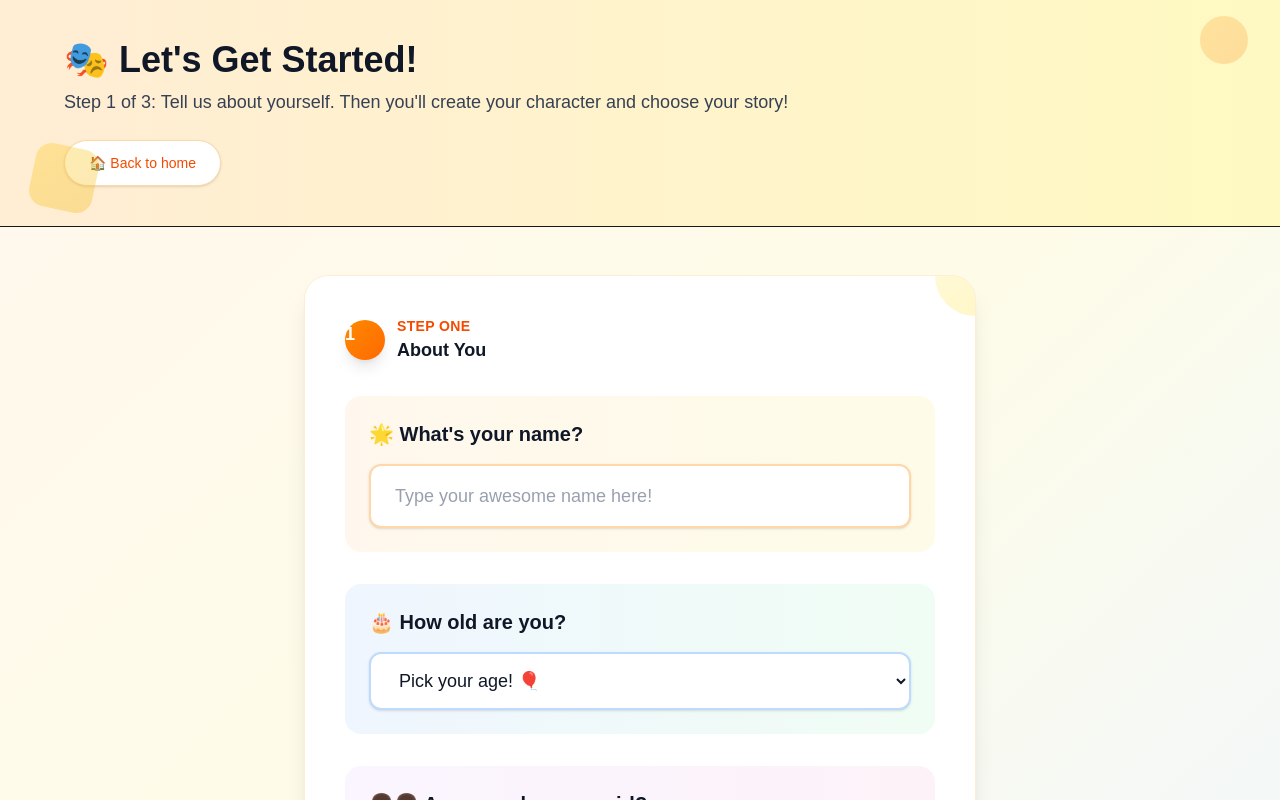
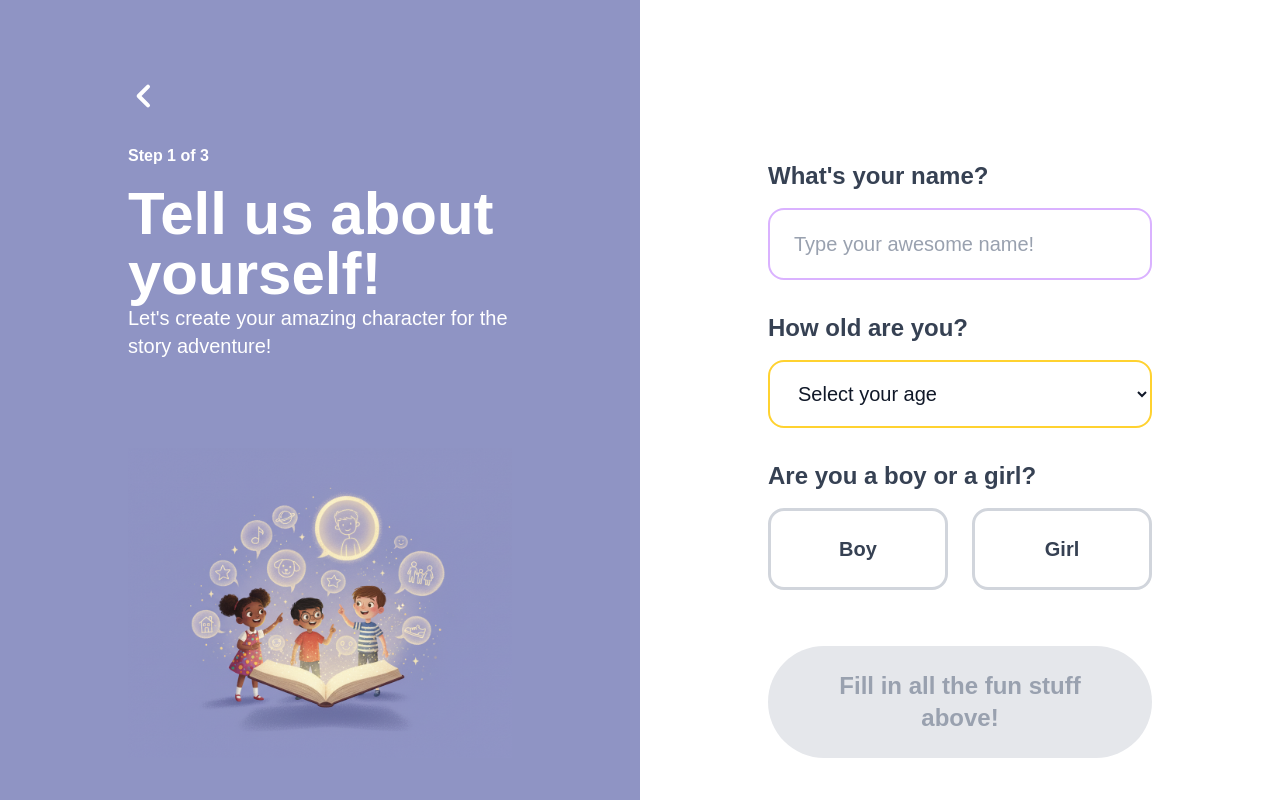
Before and after one commit to jackuson14/amz-interactive-story, a Next.js app in the folder web/: page /play/character in a window 1280 px wide. Shown: the top 800 px of the page. Built offline with nearby package versions, Linux system fonts and the light colour scheme.

Commit message:
UI (#13)
* Landing page UI

* Landing page improvement

* Step 1 UI improvement

---------

Co-authored-by: NezoBenardi <nezo.benardi@storehub.com>

```diff
--- a/web/src/app/play/character/page.js
+++ b/web/src/app/play/character/page.js
@@ -1,6 +1,7 @@
 "use client";
 import { useEffect, useState } from "react";
 import Link from "next/link";
+import Image from "next/image";
 
 const CHARACTER_KEY = "character_v1";
 
@@ -38,126 +39,107 @@ export default function PlayCharacterPage() {
   const canProceed = characterName.trim() && characterAge && characterGender;
 
   return (
-    <main className="min-h-screen bg-gradient-to-br from-orange-50 via-yellow-50 to-blue-50">
-      <section className="px-6 sm:px-10 md:px-16 py-10 border-b bg-gradient-to-r from-orange-100 to-yellow-100 relative overflow-hidden">
-        {/* Decorative shapes */}
-        <div className="absolute top-4 right-8 w-12 h-12 bg-gradient-to-br from-orange-400 to-orange-500 rounded-full opacity-20"></div>
-        <div className="absolute bottom-4 left-8 w-16 h-16 bg-gradient-to-br from-yellow-400 to-yellow-500 rounded-2xl opacity-30 rotate-12"></div>
-        <div className="relative z-10">
-          <h1 className="text-3xl sm:text-4xl font-bold text-gray-900 mb-2">🎭 Let&apos;s Get Started!</h1>
-          <p className="text-lg text-gray-700">Step 1 of 3: Tell us about yourself. Then you&apos;ll create your character and choose your story!</p>
+    <main className="min-h-screen">
+      <section>
+        <div className="mx-auto max-w-full">
+          <div className="grid grid-cols-1 lg:grid-cols-2">
+            {/* Left side - Title */}
+            <div className="px-12 sm:px-16 md:px-32 py-20 min-h-screen flex flex-col" style={{backgroundColor: '#8f94c4'}}>
+              <Link href="/" className="inline-flex items-center text-white hover:text-gray-200 transition-all hover:scale-105 mb-8">
+                <svg className="w-8 h-8" fill="none" stroke="currentColor" viewBox="0 0 24 24" xmlns="http://www.w3.org/2000/svg">
+                  <path strokeLinecap="round" strokeLinejoin="round" strokeWidth={3} d="M15 19l-7-7 7-7" />
+                </svg>
+              </Link>
+              <div className="mb-8">
+                <div className="text-white text-base font-bold mb-4">
+                  Step 1 of 3
                 </div>
-        <div className="mt-6 flex flex-col sm:flex-row flex-wrap gap-3">
-          <Link href="/" className="w-full sm:w-auto text-center rounded-full bg-white border border-orange-200 px-6 py-3 text-sm text-orange-600 font-medium hover:bg-orange-50 transition-colors shadow-sm">🏠 Back to home</Link>
+                <h1 className="text-5xl lg:text-6xl font-extrabold text-white">Tell us about yourself!</h1>
+                <p className="text-xl text-white mb-8">Let's create your amazing character for the story adventure!</p>
               </div>
-      </section>
-
-      <section className="px-6 sm:px-10 md:px-16 py-12">
-        <div className="mx-auto max-w-2xl">
-          <div className="rounded-3xl bg-white p-8 sm:p-10 shadow-xl border border-orange-100 relative overflow-hidden">
-            {/* Card decorative elements */}
-            <div className="absolute top-0 right-0 w-20 h-20 bg-gradient-to-br from-yellow-200 to-yellow-300 rounded-full opacity-30 transform translate-x-10 -translate-y-10"></div>
-            <div className="absolute bottom-0 left-0 w-16 h-16 bg-gradient-to-br from-blue-200 to-blue-300 rounded-2xl opacity-20 transform -translate-x-8 translate-y-8 rotate-45"></div>
-            <div className="flex items-center gap-3 mb-8 relative z-10">
-              <span className="inline-block w-10 h-10 rounded-full bg-gradient-to-br from-orange-400 to-orange-500 text-white grid place-items-center text-lg font-bold shadow-lg">1</span>
-              <div>
-                <h2 className="text-sm uppercase tracking-wide text-orange-600 font-semibold">Step One</h2>
-                <p className="text-lg font-bold text-gray-900">About You</p>
+              <div className="flex-grow flex items-end">
+                <Image
+                  src="/images/step1.png"
+                  alt="Character creation illustration"
+                  width={400}
+                  height={300}
+                  className="w-full"
+                  unoptimized
+                />
               </div>
             </div>
 
-            <div className="space-y-8 relative z-10">
+            {/* Right side - Form fields */}
+            <div className="bg-white px-12 sm:px-16 md:px-32 py-20 min-h-screen">
+              <div className="space-y-8 mt-20">
               <div>
-                <div className="bg-gradient-to-r from-orange-50 to-yellow-50 rounded-2xl p-6">
-                  <label htmlFor="character-name" className="block text-xl font-bold text-gray-900 mb-4 flex items-center gap-2">
-                    🌟 What&apos;s your name?
+                <label htmlFor="character-name" className="block text-2xl font-bold text-gray-700 mb-4">
+                  What&apos;s your name?
                 </label>
                 <input
                   id="character-name"
                   type="text"
                   value={characterName}
                   onChange={(e) => setCharacterName(e.target.value)}
-                    placeholder="Type your awesome name here!"
-                    className="w-full rounded-xl border-2 border-orange-200 px-6 py-4 text-lg text-gray-900 placeholder-gray-400 focus:border-orange-400 focus:ring-2 focus:ring-orange-200 bg-white shadow-sm transition-all"
+                  placeholder="Type your awesome name!"
+                  className="w-full rounded-2xl border-2 border-purple-300 px-6 py-5 text-xl text-gray-900 placeholder-gray-400 focus:border-purple-500 focus:outline-none focus:ring-4 focus:ring-purple-200 transition-all bg-white hover:border-purple-400"
                 />
-                </div>
               </div>
 
               <div>
-                <div className="bg-gradient-to-r from-blue-50 to-green-50 rounded-2xl p-6">
-                  <label htmlFor="character-age" className="block text-xl font-bold text-gray-900 mb-4 flex items-center gap-2">
-                    🎂 How old are you?
+                <label htmlFor="character-age" className="block text-2xl font-bold text-gray-700 mb-4">
+                  How old are you?
                 </label>
                 <select
                   id="character-age"
                   value={characterAge}
                   onChange={(e) => setCharacterAge(e.target.value)}
-                    className="w-full rounded-xl border-2 border-blue-200 px-6 py-4 text-lg text-gray-900 focus:border-blue-400 focus:ring-2 focus:ring-blue-200 bg-white shadow-sm transition-all"
+                  className="w-full rounded-2xl border-2 border-amber-300 px-6 py-5 text-xl text-gray-900 focus:border-amber-500 focus:outline-none focus:ring-4 focus:ring-amber-200 transition-all bg-white hover:border-amber-400 cursor-pointer"
                 >
-                    <option value="">Pick your age! 🎈</option>
-                    <option value="3">3 years old 🌱</option>
-                    <option value="4">4 years old 🌟</option>
-                    <option value="5">5 years old 🚀</option>
-                    <option value="6">6 years old ⭐</option>
+                  <option value="">Select your age</option>
+                  <option value="3">3 years old</option>
+                  <option value="4">4 years old</option>
+                  <option value="5">5 years old</option>
+                  <option value="6">6 years old</option>
                 </select>
-                </div>
               </div>
 
               <div>
-                <div className="bg-gradient-to-r from-purple-50 to-pink-50 rounded-2xl p-6">
-                  <label htmlFor="character-gender" className="block text-xl font-bold text-gray-900 mb-4 flex items-center gap-2">
-                    👦👧 Are you a boy or a girl?
+                <label className="block text-2xl font-bold text-gray-700 mb-4">
+                  Are you a boy or a girl?
                 </label>
-                  <div className="grid grid-cols-2 gap-4">
+                <div className="grid grid-cols-2 gap-6">
                   <button
                     type="button"
                     onClick={() => setCharacterGender("boy")}
-                      className={`w-full rounded-xl border-2 px-6 py-4 text-lg font-bold transition-all flex items-center justify-center gap-2 ${
+                    className={`w-full rounded-2xl border-3 px-6 py-6 text-xl font-bold transition-all transform hover:scale-105 ${
                       characterGender === "boy"
-                          ? "border-blue-400 bg-blue-50 text-blue-700 ring-2 ring-blue-200"
-                          : "border-purple-200 bg-white text-gray-700 hover:border-blue-300 hover:bg-blue-50"
+                        ? "border-blue-500 bg-gradient-to-r from-blue-100 to-blue-200 text-blue-700 shadow-lg"
+                        : "border-gray-300 bg-white text-gray-700 hover:border-blue-400 hover:bg-blue-50"
                     }`}
                   >
-                      <span className="text-2xl">👦</span>
                     Boy
                   </button>
                   <button
                     type="button"
                     onClick={() => setCharacterGender("girl")}
-                      className={`w-full rounded-xl border-2 px-6 py-4 text-lg font-bold transition-all flex items-center justify-center gap-2 ${
+                    className={`w-full rounded-2xl border-3 px-6 py-6 text-xl font-bold transition-all transform hover:scale-105 ${
                       characterGender === "girl"
-                          ? "border-pink-400 bg-pink-50 text-pink-700 ring-2 ring-pink-200"
-                          : "border-purple-200 bg-white text-gray-700 hover:border-pink-300 hover:bg-pink-50"
+                        ? "border-pink-500 bg-gradient-to-r from-pink-100 to-pink-200 text-pink-700 shadow-lg"
+                        : "border-gray-300 bg-white text-gray-700 hover:border-pink-400 hover:bg-pink-50"
                     }`}
                   >
-                      <span className="text-2xl">👧</span>
                     Girl
                   </button>
                 </div>
               </div>
-              </div>
 
-              {characterName && characterAge && characterGender && (
-                <div className="bg-gradient-to-br from-green-100 to-blue-100 border-2 border-green-200 rounded-2xl p-6 text-center transform hover:scale-105 transition-all duration-200">
-                  <div className="text-4xl mb-3">🎉</div>
-                  <p className="text-xl font-bold text-gray-900 mb-2">
-                    Hi <span className="text-green-600">{characterName}</span>!
-                  </p>
-                  <p className="text-lg text-gray-700 mb-3">
-                    You&apos;re a {characterAge} year old {characterGender} and ready for adventure!
-                  </p>
-                  <p className="text-sm text-green-700 bg-white rounded-full px-4 py-2 inline-block">
-                    ✨ Next: Create your character appearance
-                  </p>
-                </div>
-              )}
-
-              <div className="mt-10 pt-8 border-t border-orange-100 relative z-10">
+              <div className="pt-6">
                 <Link
                   href="/play/appearance"
-                  className={`w-full text-center rounded-full py-5 px-8 text-xl font-bold transition-all duration-200 transform block ${
+                  className={`w-full text-center rounded-full py-6 px-10 text-2xl font-bold transition-all duration-200 block transform ${
                     canProceed
-                      ? "bg-gradient-to-r from-orange-500 to-yellow-400 text-white hover:from-orange-600 hover:to-yellow-500 hover:scale-105 shadow-lg hover:shadow-xl"
+                      ? "bg-gradient-to-r from-amber-400 to-yellow-400 text-gray-900 hover:shadow-xl hover:scale-105 shadow-lg"
                       : "bg-gray-200 text-gray-400 cursor-not-allowed"
                   }`}
                   aria-disabled={!canProceed}
@@ -177,11 +159,9 @@ export default function PlayCharacterPage() {
                     }
                   }}
                 >
-                  {canProceed ? "🎨 Next: Create Character" : "✍️ Fill in your details first"}
+                  {canProceed ? "Let's Go! →" : "Fill in all the fun stuff above!"}
                 </Link>
-                <p className="text-center text-sm text-orange-600 mt-4 font-medium">
-                  Step 1 of 3 • Character Creation Next! 🎭
-                </p>
+              </div>
               </div>
             </div>
           </div>
```
Also changed, not shown: web/public/images/step1.png (added). Lines whose indentation alone changed are shown as unchanged.
